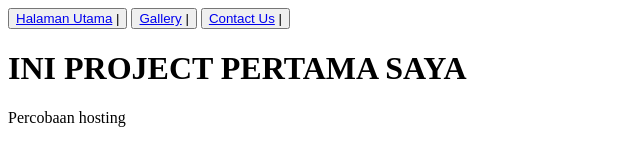
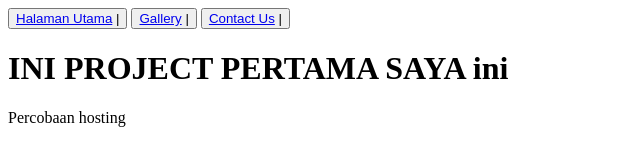
Before and after one commit to rahmad1111/rahmad1111.github.io, a plain HTML site: page index.html in a window 1280 px wide. Shown: the full height of the page, 0-640 px from the left. Drawn offline with Linux system fonts and the light colour scheme.

Commit message:
Update index.html

```diff
--- a/index.html
+++ b/index.html
@@ -14,7 +14,7 @@
         <button><a href="#">Gallery</a> |</button>
         <button><a href="#">Contact Us</a> |</button>
     </nav>
-    <h1>INI PROJECT PERTAMA SAYA</h1>
+    <h1>INI PROJECT PERTAMA SAYA ini</h1>
     <p>Percobaan hosting</p>
 </body>
 </html>
```
